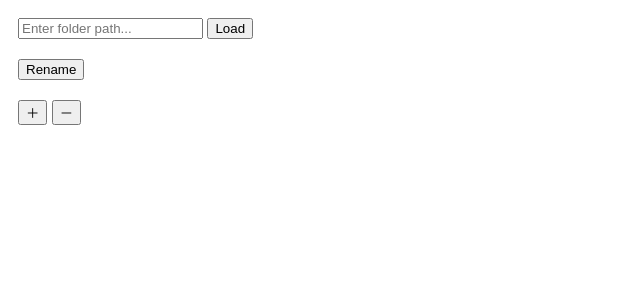
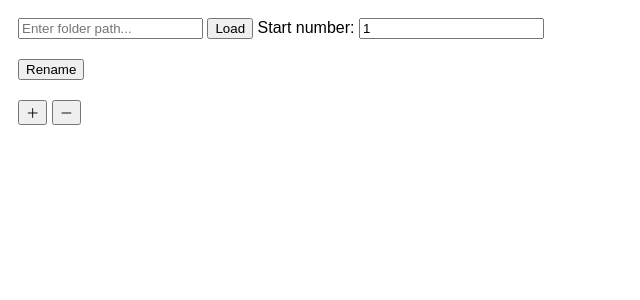
Before and after one commit to natukin1978/image-renamer, a Flask app: page / in a window 1280 px wide. Shown: the top 300 px of the page, without its empty margins (0-640 px from the left). Run offline with Flask 3, Linux system fonts and the light colour scheme.

Commit message:
Assign consecutive numbers starting from the specified number

```diff
--- a/static/script.js
+++ b/static/script.js
@@ -30,12 +30,13 @@ document.addEventListener("DOMContentLoaded", function () {
 
   // リネームボタンが押された時の処理
   document.getElementById('renameButton').addEventListener('click', () => {
+    const startNumber = parseInt(document.getElementById('startNumberInput').value) || 1; // 初期値を取得
     const images = container.querySelectorAll('img');
 
     const imageNames = Array.from(images).map((image, index) => {
       const fileName = image.getAttribute('alt');
       const extension = fileName.split('.').pop(); // 拡張子
-      const newName = `image_${(index + 1).toString().padStart(5, '0')}.${extension}`;
+      const newName = `image_${(startNumber + index).toString().padStart(5, '0')}.${extension}`;
       return { oldName: fileName, newName: newName };
     });
 
--- a/templates/index.html
+++ b/templates/index.html
@@ -8,7 +8,9 @@
 <body>
   <div class="controls">
     <input type="text" id="folderPathInput" placeholder="Enter folder path...">
-    <button id="loadButton">Load</button> <!-- Loadボタンを追加 -->
+    <button id="loadButton">Load</button>
+    <span>Start number:</span>
+    <input type="number" id="startNumberInput" placeholder="1" value="1">
   </div>
 
   <div class="controls">
```
Lines whose indentation alone changed are shown as unchanged.
